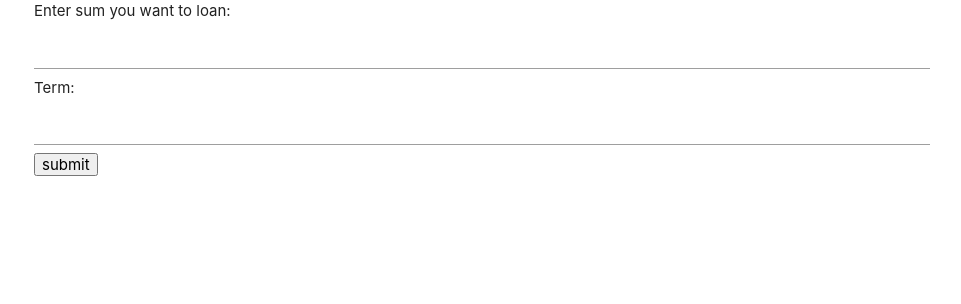
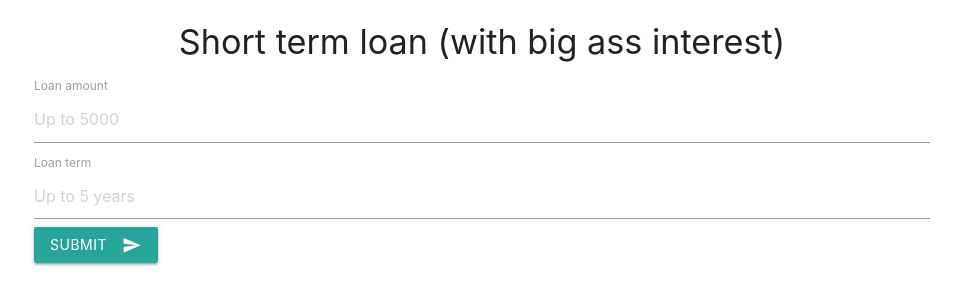
Before and after one commit to katkusmt/pc-academy, a plain HTML site: page typescript-homework/loanPages/shortTermLoan.html in a window 1280 px wide. Shown: the whole page, without its empty margins (158-1119 px from the left). Drawn offline with Linux system fonts and the light colour scheme; files that its build step writes are made by us from their sources.

Commit message:
improved short term loan style, added event listener

```diff
--- a/typescript-homework/loanPages/shortTermLoan.html
+++ b/typescript-homework/loanPages/shortTermLoan.html
@@ -6,13 +6,19 @@
   <title>Page Title</title>
   <meta name="viewport" content="width=device-width, initial-scale=1">
   <link rel="stylesheet" type="text/css" media="screen" href="../css/materialize.min.css" />
-  <script src="../build/scripts.js"></script>
+  <link href="https://fonts.googleapis.com/icon?family=Material+Icons" rel="stylesheet">
 </head>
 <body>
   <div class="container">
-    Enter sum you want to loan: <input type="number" maxlength="5">
-    Term: <input type="number" maxlength="1">
-    <button id="submitFastLoan">submit</button>
+    <h4 class="center">Short term loan (with big ass interest)</h4>
+    <label for="loanSize">Loan amount</label>
+    <input placeholder="Up to 5000" id="loanSize" data-length="5" type="number" class="validate">
+    <label for="loanSize">Loan term</label>
+    <input placeholder="Up to 5 years" id="loanSize" type="number" class="validate">
+    <button class="btn waves-effect waves-light" id="short-term-submit-button" type="submit" name="action">Submit
+        <i class="material-icons right">send</i>
+    </button>
   </div>
+  <script src="../build/scripts.js"></script>
 </body>
 </html>
--- /dev/null
+++ b/typescript-homework/src/main.ts
@@ -0,0 +1,4 @@
+let shortLoanSubmitButton = document.getElementById("short-term-submit-button");
+shortLoanSubmitButton.addEventListener("click", function(){
+
+});
--- a/typescript-homework/webpack.config.js
+++ b/typescript-homework/webpack.config.js
@@ -12,9 +12,9 @@ module.exports = {
     ]
   },
   resolve: {
-    root: [
-      path.resolve(__dirname, 'node_modules', '.bin')
-    ],
+    // root: [
+    //   path.resolve(__dirname, 'node_modules', '.bin')
+    // ],
     extensions: [ '.tsx', '.ts', '.js' ]
   },
   output: {
```
